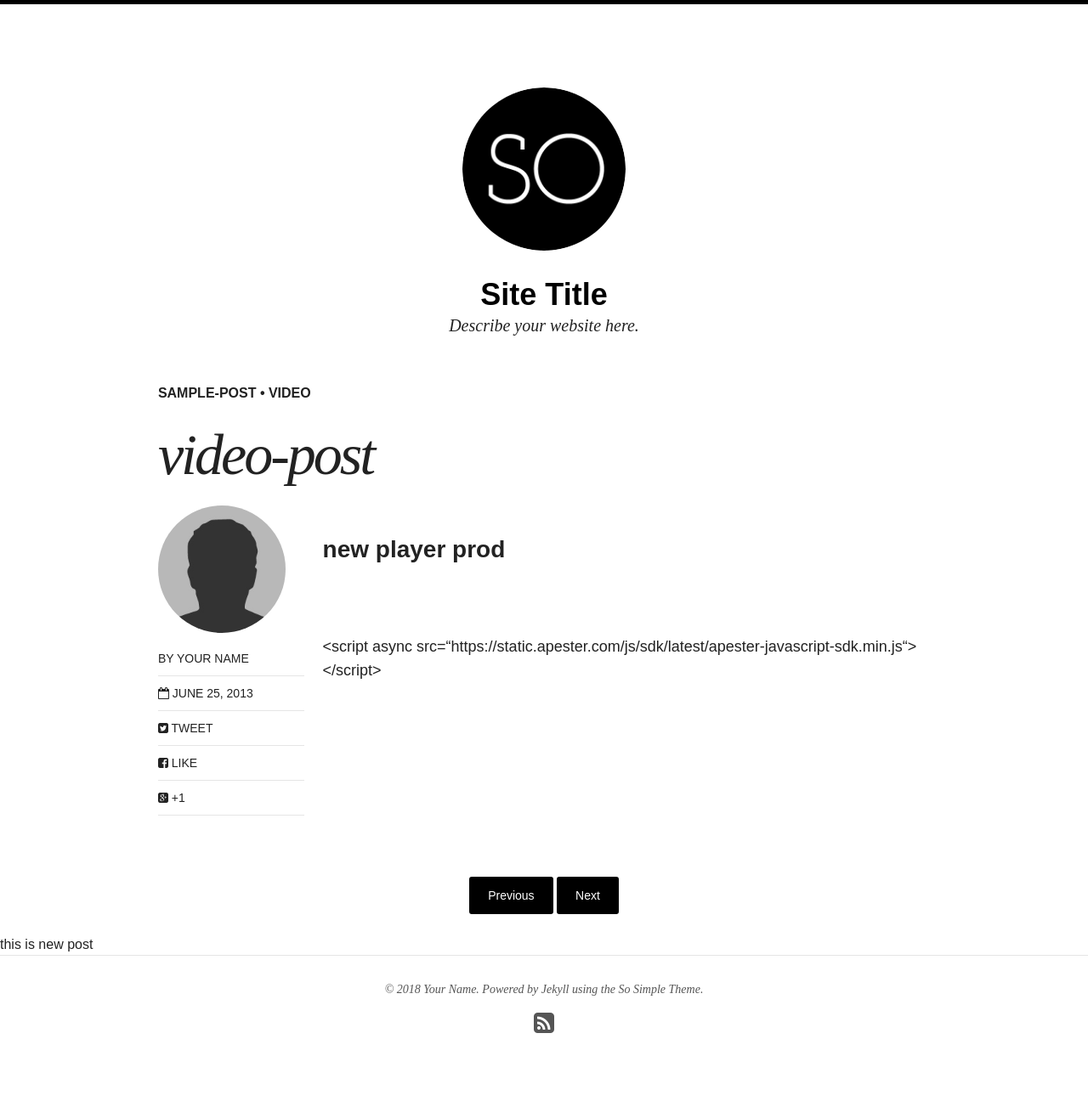
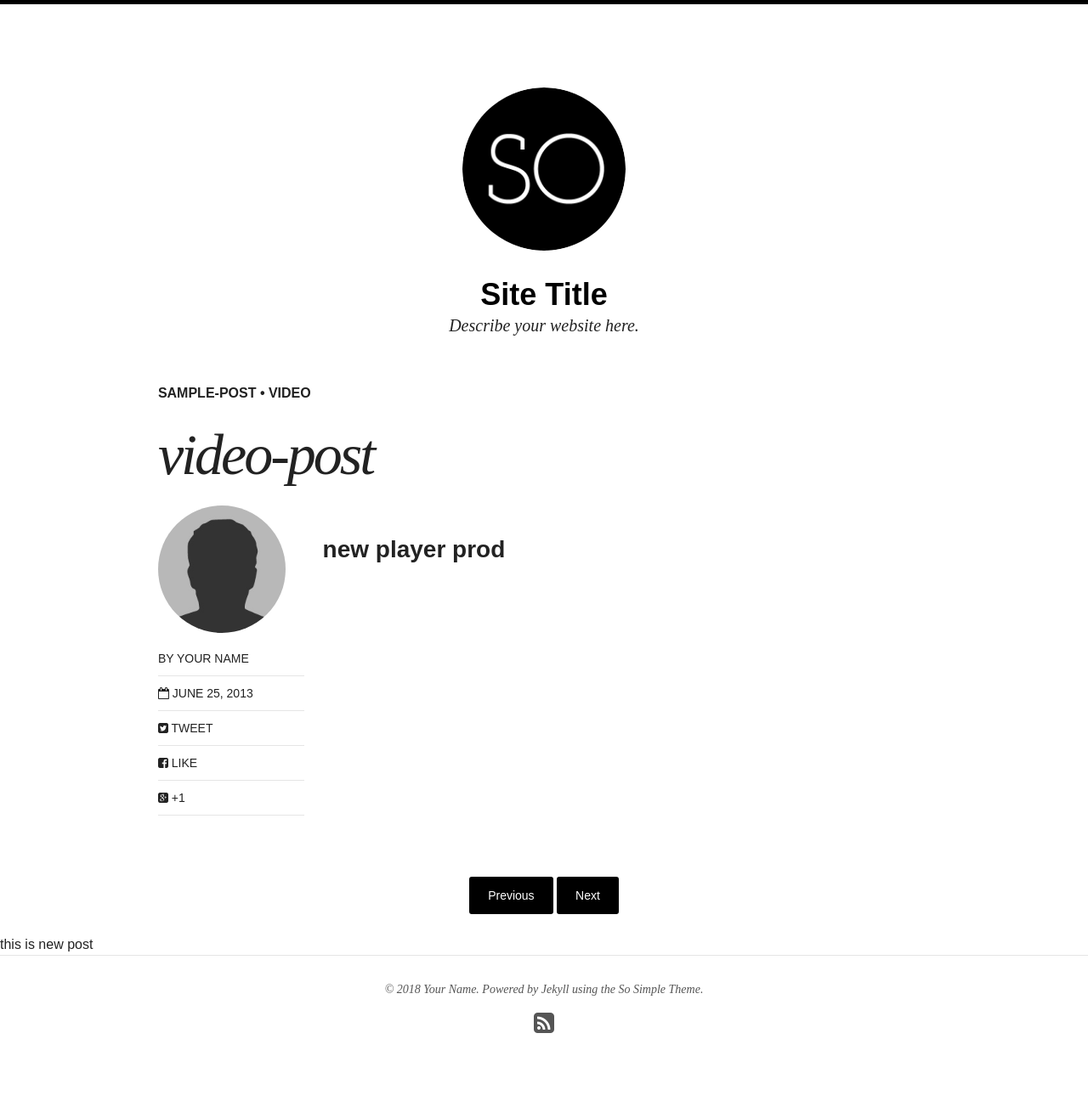
Before and after one commit to galdil/galdil.github.io, a Jekyll site: the page built from _posts/articles/2013-06-25-video-post.md, in a window 1280 px wide. Shown: the whole page at 85% size. Built offline with Jekyll 4.4.1, drawn with Linux system fonts in a browser that asks for light colours; nearby versions of some CDN libraries.

Commit message:
Update 2013-06-25-video-post.md

```diff
--- a/_posts/articles/2013-06-25-video-post.md
+++ b/_posts/articles/2013-06-25-video-post.md
@@ -11,5 +11,5 @@
 
 <br>
 <div class="apester-media" data-media-id="5b4cc87a96df425d0cb00521" data-player="true"
- height="512"></div><script async src=“https://static.apester.com/js/sdk/latest/apester-javascript-sdk.min.js“></script>
+ height="512"></div><script async src="https://static.apester.com/js/sdk/latest/apester-javascript-sdk.min.js"></script>
  <br>
```
